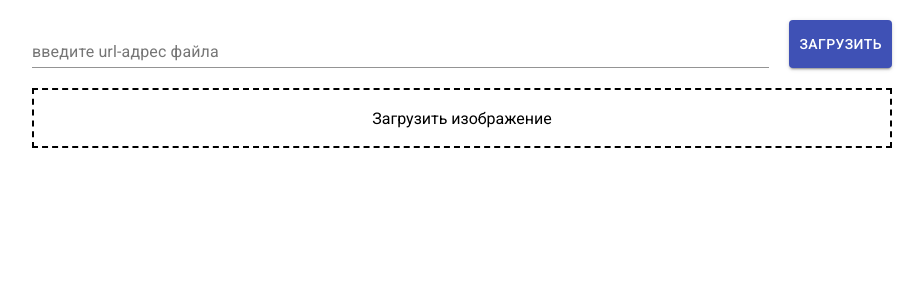
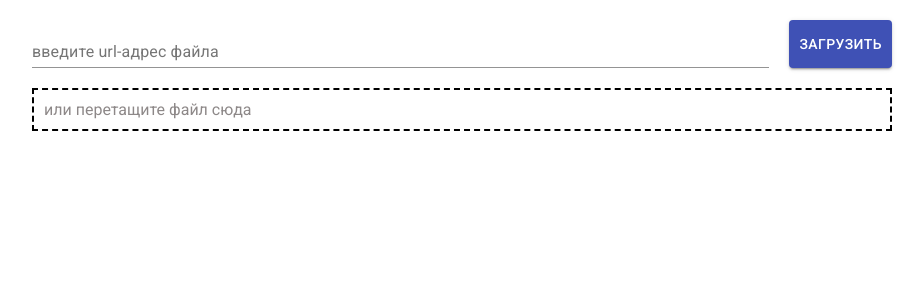
Before and after one commit to BrightsDays/img-gallery, a React (Create React App) app: page / in a window 1280 px wide. Shown: the top 300 px of the page, without its empty margins (178-1102 px from the left). Built offline with nearby package versions, Linux system fonts and the light colour scheme.

Commit message:
fix drop

```diff
--- a/src/components/App/App.js
+++ b/src/components/App/App.js
@@ -30,7 +30,6 @@ const Main = () => {
           const img = new Image();
           img.src = source;
           img.onload = () => {
-              console.log([{'url': source}])
               !names ?
               setNames([{'url': source}]) :
               setNames([{'url': source}].concat(names));
@@ -48,10 +47,20 @@ const Main = () => {
       }
   };
 
-  const onDrop = (e) => {
-      e.preventDefault();
-      let files = [...e.dataTransfer.files]
-      setLoadText(`${files[0].name} загружен, но добавить его в галерею без сервера не получится`)
+  const onDrop = e => {
+      let files = e.target.files;
+      let reader = new FileReader();
+
+      reader.onload = r => {
+          !names ?
+          setNames([{'url': r.target.result}]) :
+          setNames([{'url': r.target.result}].concat(names))
+          r.target.value = '';
+      };
+
+      if (files[0]) {
+          reader.readAsDataURL(files[0]);
+      }
   }
 
   return(
@@ -70,11 +79,12 @@ const Main = () => {
                           addItem(url);
                       }}>Загрузить</Button>
           </div>
-          <div className="gallery-drop"
-               onDragStart={e => e.preventDefault()}
-               onDragLeave={e => e.preventDefault()}
-               onDragOver={e => e.preventDefault()}
-               onDrop={e => onDrop(e)}>{loadText}</div>
+          <div className="gallery-drop">
+              <p className="gallery-drop__info">или перетащите файл сюда</p>
+              <input className="gallery-drop__input"
+                     type="file"
+                     onChange={e => onDrop(e)} />
+          </div>
           <LoadList data={names}/>
       </div>
   );
--- a/src/components/App/App.sass
+++ b/src/components/App/App.sass
@@ -31,8 +31,9 @@
     position: relative
     min-width: 30px
     min-height: 30px
-    height: 20vh
+    height: 30vh
     flex-grow: 1
+    cursor: pointer
     background: url('load.png') no-repeat 50% 50%
       color: grey
 
@@ -70,14 +71,27 @@
       font-family: 'object-fit: cover'
 
 .gallery-drop
+  position: relative
   display: flex
   border: 2px #000000 dashed
-  min-height: 60px
-  padding: 10px
-  text-align: center
-  align-items: center
-  justify-content: center
+  width: 100%
+  min-height: 40px
+  text-align: left
+  justify-content: space-between
   margin-bottom: 20px
+  cursor: pointer
+
+  .gallery-drop__info
+    color: #8d8888
+    padding: 10px
+    pointer-events: none
+
+  .gallery-drop__input
+    position: absolute
+    width: 100%
+    height: 100%
+    opacity: 0
+    cursor: pointer
 
 @media (max-width: 880px)
   .gallery
```
Also changed, not shown: package.json (+7 -1 lines), 1 other file (tests, documents, lock files or other folders).
